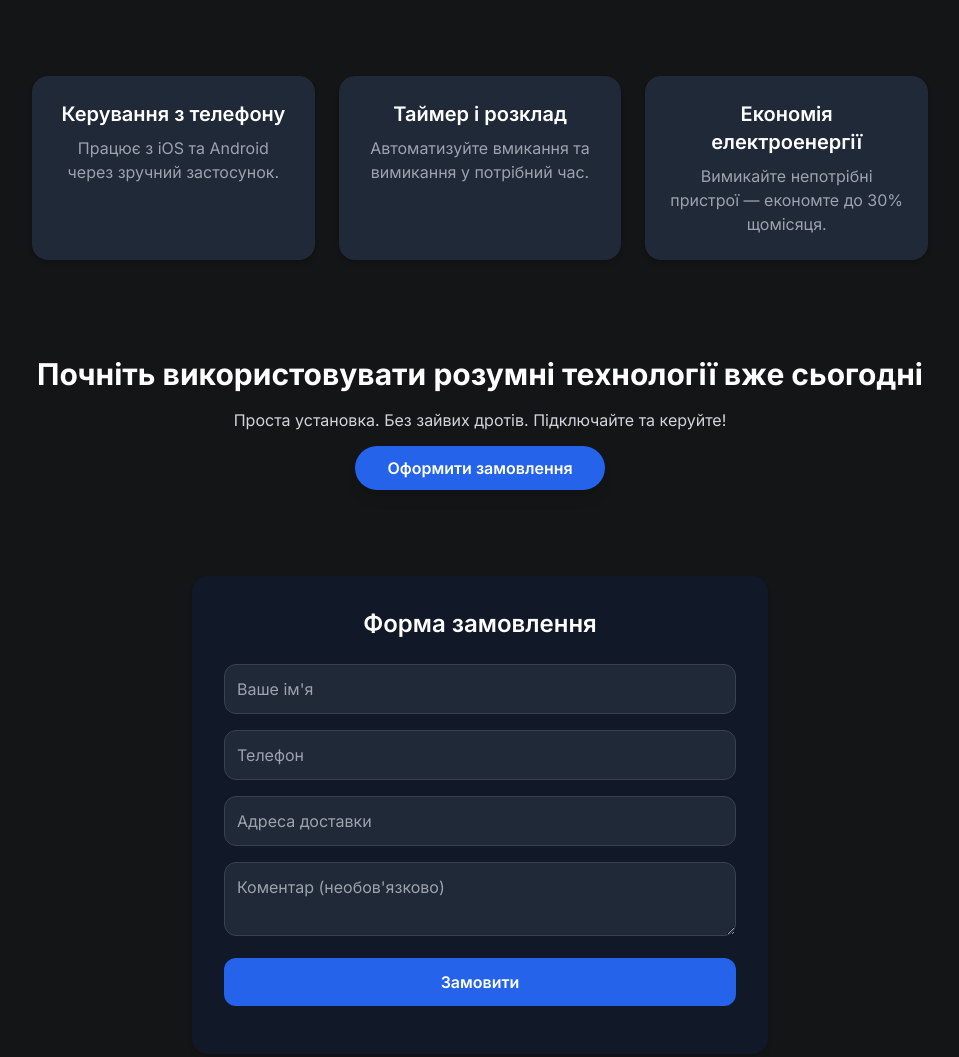
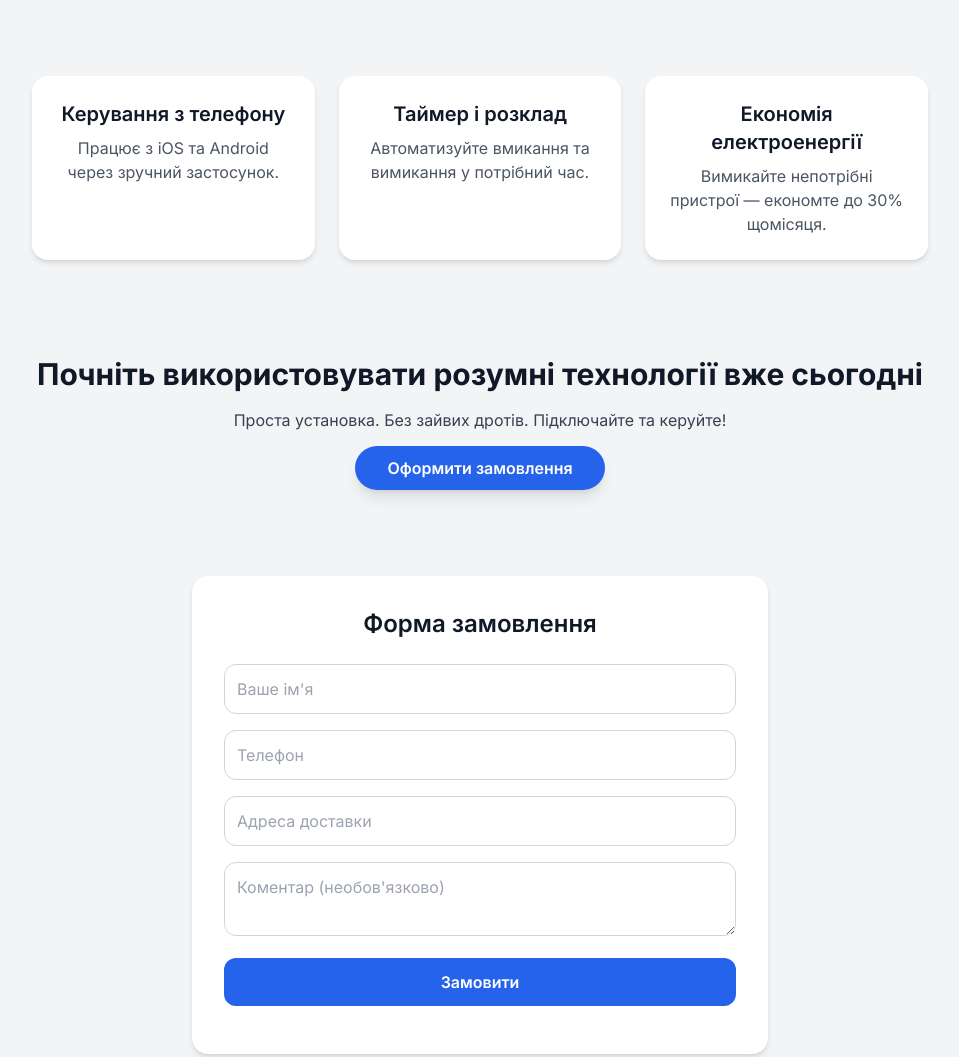
Before and after one commit to shift-404/lending, a plain HTML site: page index.html in a window 1280 px wide. Shown: the part 480-1537 px from the top of the page, without its empty margins (160-1119 px from the left). Drawn offline with nearby package versions, Linux system fonts and the light colour scheme.

Commit message:
Update index.html

```diff
--- a/index.html
+++ b/index.html
@@ -15,8 +15,8 @@
           },
           colors: {
             primary: '#2563EB', // Синий цвет для шапки
-            darkbg: '#141516',  // Основной тёмный фон
-            graysection: '#141516' // Единый цвет для всех блоков
+            darkbg: '#ffffff',  // Белый фон как раньше
+            graysection: '#F3F4F6' // Светло-серый фон блоков
           }
         }
       }
@@ -33,7 +33,7 @@
     }
   </style>
 </head>
-<body class="bg-darkbg text-white font-sans">
+<body class="bg-darkbg text-gray-900 font-sans">
   <!-- Хедер с заголовком и кнопкой -->
   <header class="bg-primary text-white py-12 px-6 text-center fade-in">
     <h1 class="text-4xl md:text-5xl font-bold mb-4">Розумні Wi-Fi розетки</h1>
@@ -46,23 +46,23 @@
     <!-- Замените src на путь к изображению вашей розетки -->
     <img src="img/socket.jpg" alt="Розумна розетка" class="mx-auto mb-8 rounded-2xl shadow-lg w-full max-w-md">
     <h2 class="text-2xl font-semibold mb-4">Контроль. Економія. Безпека.</h2>
-    <p class="text-gray-300 max-w-xl mx-auto">Застосунок на смартфоні дозволяє вмикати й вимикати розетку одним дотиком, навіть якщо ви за кордоном. Ідеально для обігрівачів, освітлення, бойлерів та багато чого іншого.</p>
+    <p class="text-gray-700 max-w-xl mx-auto">Застосунок на смартфоні дозволяє вмикати й вимикати розетку одним дотиком, навіть якщо ви за кордоном. Ідеально для обігрівачів, освітлення, бойлерів та багато чого іншого.</p>
   </section>
 
   <!-- Сітка з перевагами -->
   <section class="bg-graysection py-12 px-6 fade-in">
     <div class="max-w-4xl mx-auto grid grid-cols-1 md:grid-cols-3 gap-6 text-center">
-      <div class="p-6 bg-gray-800 rounded-2xl shadow-md">
+      <div class="p-6 bg-white rounded-2xl shadow-md">
         <h3 class="text-xl font-semibold mb-2">Керування з телефону</h3>
-        <p class="text-gray-400">Працює з iOS та Android через зручний застосунок.</p>
+        <p class="text-gray-600">Працює з iOS та Android через зручний застосунок.</p>
       </div>
-      <div class="p-6 bg-gray-800 rounded-2xl shadow-md">
+      <div class="p-6 bg-white rounded-2xl shadow-md">
         <h3 class="text-xl font-semibold mb-2">Таймер і розклад</h3>
-        <p class="text-gray-400">Автоматизуйте вмикання та вимикання у потрібний час.</p>
+        <p class="text-gray-600">Автоматизуйте вмикання та вимикання у потрібний час.</p>
       </div>
-      <div class="p-6 bg-gray-800 rounded-2xl shadow-md">
+      <div class="p-6 bg-white rounded-2xl shadow-md">
         <h3 class="text-xl font-semibold mb-2">Економія електроенергії</h3>
-        <p class="text-gray-400">Вимикайте непотрібні пристрої — економте до 30% щомісяця.</p>
+        <p class="text-gray-600">Вимикайте непотрібні пристрої — економте до 30% щомісяця.</p>
       </div>
     </div>
   </section>
@@ -70,19 +70,19 @@
   <!-- Заклик до дії -->
   <section class="bg-graysection py-12 px-6 text-center fade-in">
     <h2 class="text-3xl font-bold mb-4">Почніть використовувати розумні технології вже сьогодні</h2>
-    <p class="text-gray-300 mb-6">Проста установка. Без зайвих дротів. Підключайте та керуйте!</p>
+    <p class="text-gray-700 mb-6">Проста установка. Без зайвих дротів. Підключайте та керуйте!</p>
     <a href="#order" class="bg-primary text-white font-semibold py-3 px-8 rounded-full shadow-lg hover:bg-blue-700 transition">Оформити замовлення</a>
   </section>
 
   <!-- Форма замовлення -->
   <section id="order" class="bg-graysection py-12 px-6 fade-in">
-    <div class="max-w-xl mx-auto bg-gray-900 p-8 rounded-2xl shadow-md">
+    <div class="max-w-xl mx-auto bg-white p-8 rounded-2xl shadow-md">
       <h2 class="text-2xl font-semibold mb-6 text-center">Форма замовлення</h2>
       <form id="orderForm" class="space-y-4">
-        <input type="text" name="name" placeholder="Ваше ім'я" class="w-full border border-gray-700 bg-gray-800 text-white p-3 rounded-xl" required>
-        <input type="tel" name="phone" placeholder="Телефон" class="w-full border border-gray-700 bg-gray-800 text-white p-3 rounded-xl" required>
-        <input type="text" name="address" placeholder="Адреса доставки" class="w-full border border-gray-700 bg-gray-800 text-white p-3 rounded-xl" required>
-        <textarea name="comment" placeholder="Коментар (необов'язково)" class="w-full border border-gray-700 bg-gray-800 text-white p-3 rounded-xl"></textarea>
+        <input type="text" name="name" placeholder="Ваше ім'я" class="w-full border border-gray-300 bg-white text-gray-900 p-3 rounded-xl" required>
+        <input type="tel" name="phone" placeholder="Телефон" class="w-full border border-gray-300 bg-white text-gray-900 p-3 rounded-xl" required>
+        <input type="text" name="address" placeholder="Адреса доставки" class="w-full border border-gray-300 bg-white text-gray-900 p-3 rounded-xl" required>
+        <textarea name="comment" placeholder="Коментар (необов'язково)" class="w-full border border-gray-300 bg-white text-gray-900 p-3 rounded-xl"></textarea>
         <button type="submit" class="w-full bg-primary text-white font-semibold py-3 rounded-xl hover:bg-blue-700 transition">Замовити</button>
       </form>
       <p id="statusMsg" class="text-center mt-4 text-sm"></p>
@@ -112,21 +112,3 @@
         method: 'POST',
         headers: {
           'Content-Type': 'application/json'
-        },
-        body: JSON.stringify({ chat_id: chat_id, text: text })
-      })
-      .then(response => {
-        if (response.ok) {
-          document.getElementById('statusMsg').textContent = 'Замовлення успішно надіслано!';
-          document.getElementById('orderForm').reset();
-        } else {
-          document.getElementById('statusMsg').textContent = 'Сталася помилка при надсиланні.';
-        }
-      })
-      .catch(() => {
-        document.getElementById('statusMsg').textContent = 'Помилка з’єднання.';
-      });
-    });
-  </script>
-</body>
-</html>
```
